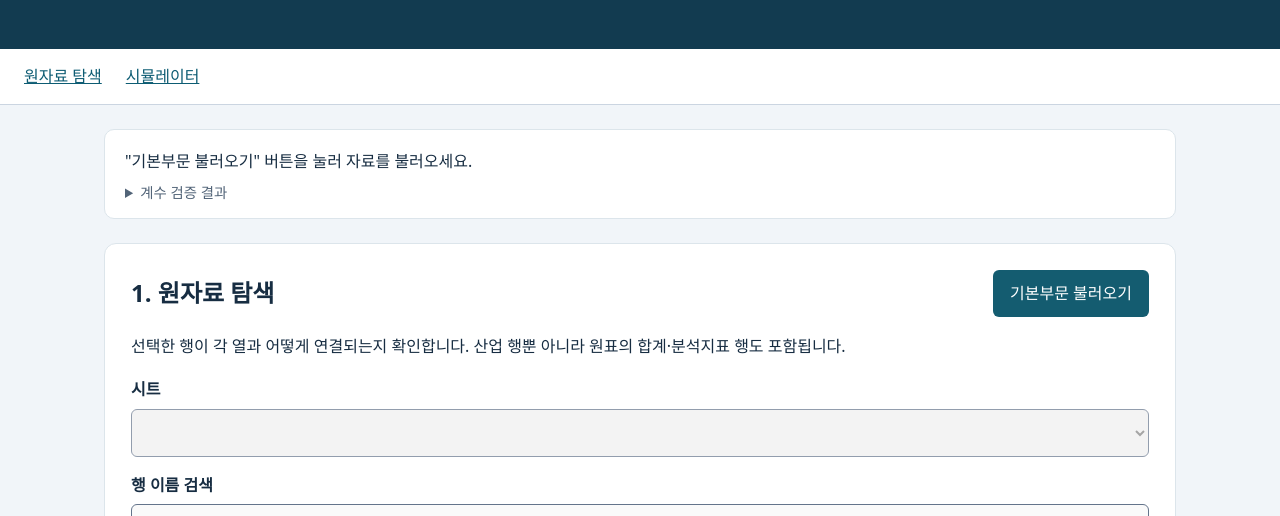
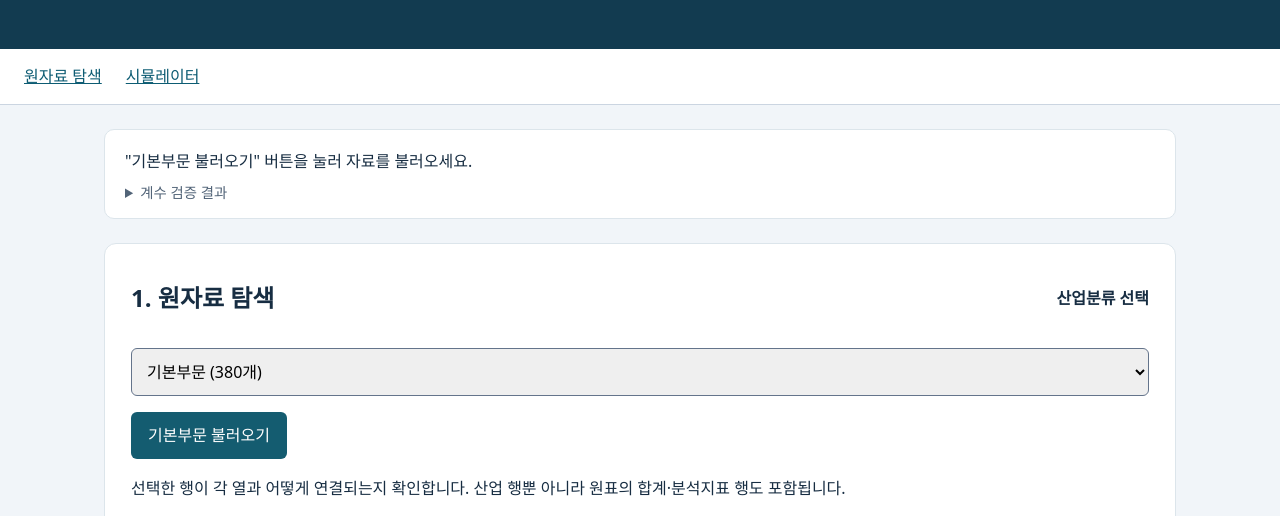
Before and after one commit to sungeun1216/webappTitle, a plain HTML site: page index.html in a window 1280 px wide. Shown: the part 212-728 px from the top of the page. Drawn offline with Linux system fonts and the light colour scheme.

Commit message:
feat: 산업분류 선택 메뉴 추가

```diff
--- a/index.html
+++ b/index.html
@@ -4,6 +4,14 @@
 <body><header><p>2023 · 생산자가격 · 기본부문</p><h1>과제물1: 산업연관표분석 웹앱</h1><p>12개 원자료 시트 탐색과 380개 부문 수요충격 분석</p></header>
 <nav aria-label="주요 메뉴"><a href="#explorer">원자료 탐색</a><a href="#simulation">시뮬레이터</a></nav><main>
 <aside aria-label="분석 준비 상태" class="loading-status"><p id="status" role="status">"기본부문 불러오기" 버튼을 눌러 자료를 불러오세요.</p><details><summary>계수 검증 결과</summary><pre id="validation">아직 자료를 불러오지 않았습니다.</pre></details></aside>
-<section id="explorer"><div class="section-heading"><h2>1. 원자료 탐색</h2><button id="load-basic" type="button">기본부문 불러오기</button></div><p>선택한 행이 각 열과 어떻게 연결되는지 확인합니다. 산업 행뿐 아니라 원표의 합계·분석지표 행도 포함됩니다.</p><label>시트<select disabled="" id="sheet"></select></label><label>행 이름 검색<input disabled="" id="row-search" placeholder="예: 자동차, 부가가치"/></label><label>행 선택<select disabled="" id="row"></select></label><p id="unit"></p><label>열 검색<input disabled="" id="col-search" placeholder="열 이름 또는 코드"/></label><div class="scroll"><table><caption id="explore-caption">기본 자료를 불러온 후 표시됩니다.</caption><thead><tr><th>열 코드</th><th>열 이름</th><th>원자료 값</th></tr></thead><tbody id="cells"></tbody></table></div><p class="note">스크롤하여 전체 열을 볼 수 있습니다. 금액표의 일반 데이터 단위는 백만원입니다. 구성비·유발계수 등 요약 행은 행 명칭을 우선 확인하세요.</p></section>
+<section id="explorer"><div class="section-heading"><h2>1. 원자료 탐색</h2>
+<label for="classification">산업분류 선택</label>
+<select id="classification">
+  <option value="basic">기본부문 (380개)</option>
+  <option value="large">대분류</option>
+  <option value="medium">중분류</option>
+  <option value="small">소분류</option>
+</select>
+<button id="load-basic" type="button">기본부문 불러오기</button></div><p>선택한 행이 각 열과 어떻게 연결되는지 확인합니다. 산업 행뿐 아니라 원표의 합계·분석지표 행도 포함됩니다.</p><label>시트<select disabled="" id="sheet"></select></label><label>행 이름 검색<input disabled="" id="row-search" placeholder="예: 자동차, 부가가치"/></label><label>행 선택<select disabled="" id="row"></select></label><p id="unit"></p><label>열 검색<input disabled="" id="col-search" placeholder="열 이름 또는 코드"/></label><div class="scroll"><table><caption id="explore-caption">기본 자료를 불러온 후 표시됩니다.</caption><thead><tr><th>열 코드</th><th>열 이름</th><th>원자료 값</th></tr></thead><tbody id="cells"></tbody></table></div><p class="note">스크롤하여 전체 열을 볼 수 있습니다. 금액표의 일반 데이터 단위는 백만원입니다. 구성비·유발계수 등 요약 행은 행 명칭을 우선 확인하세요.</p></section>
 <section id="simulation"><h2>2. 국내 생산물 최종수요 증가 시뮬레이션</h2><p>수입 완제품 구매를 제외한 국내 생산물 최종수요 증가를 입력하세요. 여러 산업의 증가액은 합산됩니다.</p><label>산업 검색<input disabled="" id="sector-search" placeholder="산업 이름 또는 코드"/></label><form id="scenario"><label>산업<select disabled="" id="sector" required=""></select></label><label>증가액 (백만원)<input disabled="" id="amount" min="0.01" required="" step="any" type="number" value="1000"/></label><p class="note">1,000백만원 = 10억원. 이번 버전은 양의 수요 증가만 지원합니다.</p><button disabled="" id="add">시나리오에 추가</button></form><ul id="basket"></ul><button disabled="" id="run">파급효과 계산</button><button id="clear">시나리오 비우기</button><p id="sim-status" role="status">시나리오를 추가하세요.</p><div hidden="" id="results"><div class="cards" id="cards"></div><h3>생산유발액 상위 15개 산업</h3><div id="bars"></div><button id="download">전체 380개 산업 CSV 다운로드</button><div class="scroll"><table><caption>산업별 유발액 — 백만원, 생산유발액 내림차순</caption><thead><tr><th>코드</th><th>산업</th><th>생산</th><th>수입</th><th>부가가치</th></tr></thead><tbody id="result-rows"></tbody></table></div></div></section>
 </main><footer>브라우저 계산 · GitHub Pages 배포용</footer></body></html>
```
